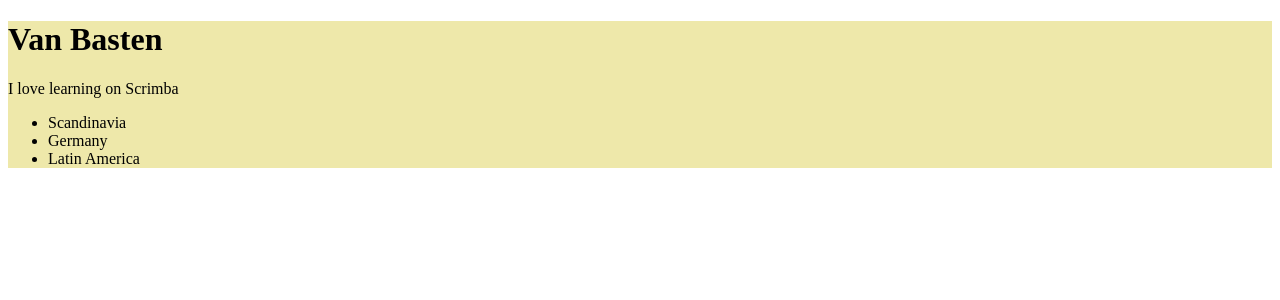
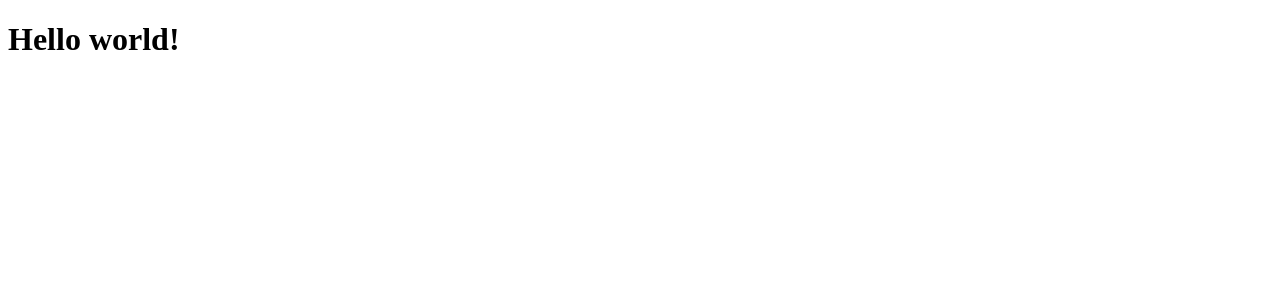
Before and after one commit to tikoms/react, a React (Create React App) app: page / in a window 1280 px wide. Shown: the top 300 px of the page. Built offline with nearby package versions, Linux system fonts and the light colour scheme.

Commit message:
practice - move components into separate files

```diff
--- /dev/null
+++ b/src/App.js
@@ -0,0 +1,7 @@
+import React from "react";
+
+function App() {
+    return <h1 > Hello world! < /h1>;
+}
+
+export default App;
--- a/src/index.js
+++ b/src/index.js
@@ -1,5 +1,5 @@
 import React from "react";
 import ReactDOM from "react-dom";
-import MyInfo from "./components/MyInfo";
+import App from "./App";
 
-ReactDOM.render( < MyInfo / > , document.getElementById("root"));
+ReactDOM.render( < App / > , document.getElementById("root"));
```
